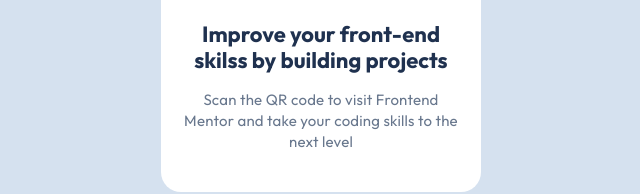
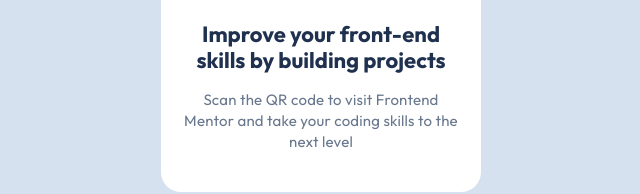
Before and after one commit to ttwmf/qr-code-component, a plain HTML site: page index.html in a window 1280 px wide. Shown: the part 458-652 px from the top of the page, 319-959 px from the left. Drawn offline with Linux system fonts and the light colour scheme.

Commit message:
Page should contain a level-one heading, replace <p> by <h1>

```diff
--- a/index.html
+++ b/index.html
@@ -15,7 +15,7 @@
     <div class="card">
       <img class="qr" src="./images/image-qr-code.png" alt="#"/>
       <div class="content">
-        <p class="title">Improve your front-end skilss by building projects</p>
+        <h1 class="title">Improve your front-end skills by building projects</h1>
         <p class="description">Scan the QR code to visit Frontend Mentor and take your coding skills to the next level</p>
       </div>
     </div>
```
